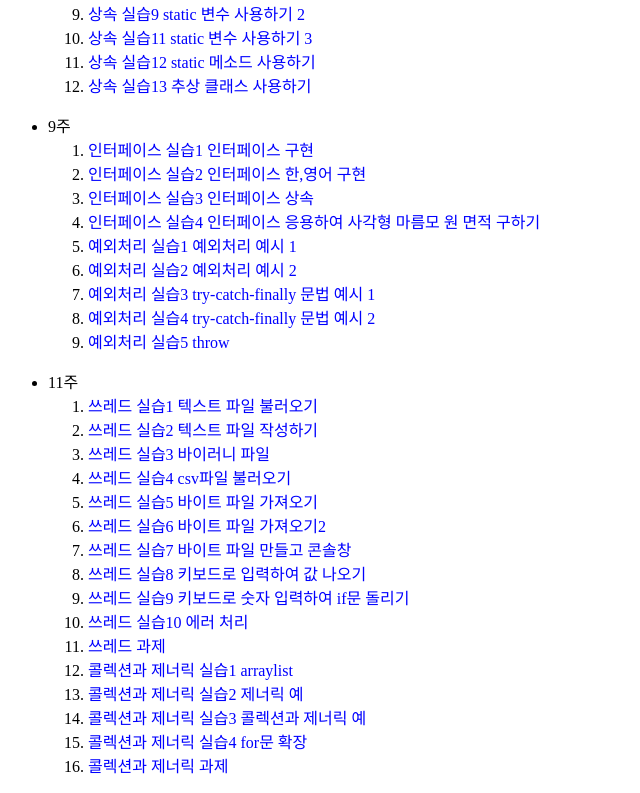
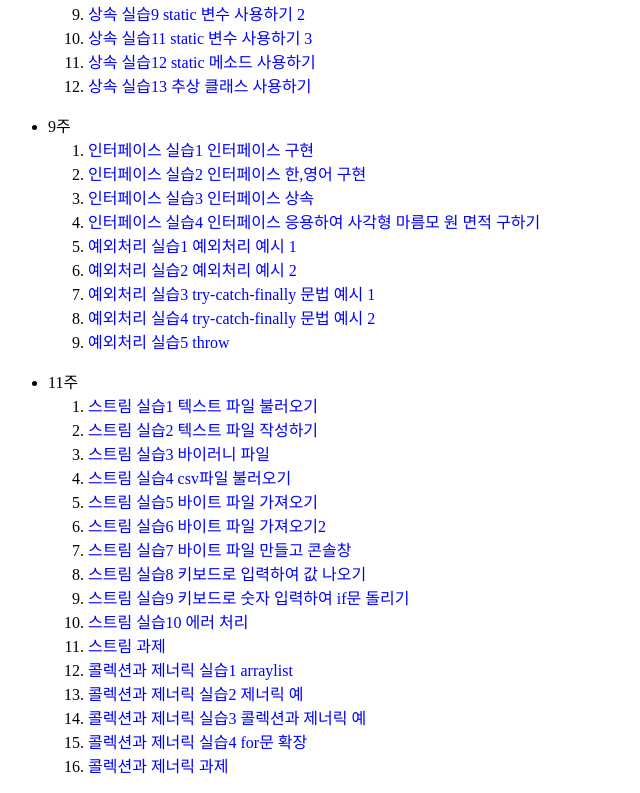
Before and after one commit to choi-ji-soon/choi-ji-soon.github.io, a plain HTML site: page week.html in a window 1280 px wide. Shown: the part 2767-3560 px from the top of the page, without its empty margins (0-640 px from the left). Drawn offline with nearby package versions, Linux system fonts and the light colour scheme.

Commit message:
Update week.html

```diff
--- a/week.html
+++ b/week.html
@@ -171,17 +171,17 @@
       <ul>
     <li id="week01">11주
     <ol type ="11">
-      <li><a href="http://choi-ji-soon.github.io/20161473(10)/11_1.html"  target="_blank">쓰레드 실습1 텍스트 파일 불러오기</a></li>
-      <li><a href="http://choi-ji-soon.github.io/20161473(10)/11_2.html"  target="_blank">쓰레드 실습2 텍스트 파일 작성하기</a></li>
-      <li><a href="http://choi-ji-soon.github.io/20161473(10)/11_3.html"  target="_blank">쓰레드 실습3 바이러니 파일</a></li>
-      <li><a href="http://choi-ji-soon.github.io/20161473(10)/11_4.html"  target="_blank">쓰레드 실습4 csv파일 불러오기 </a></li>
-      <li><a href="http://choi-ji-soon.github.io/20161473(10)/11_5.html"  target="_blank">쓰레드 실습5 바이트 파일 가져오기</a></li>
-      <li><a href="http://choi-ji-soon.github.io/20161473(10)/11_6.html"  target="_blank">쓰레드 실습6 바이트 파일 가져오기2</a></li>
-      <li><a href="http://choi-ji-soon.github.io/20161473(10)/11_7.html"  target="_blank">쓰레드 실습7 바이트 파일 만들고 콘솔창 </a></li>
-      <li><a href="http://choi-ji-soon.github.io/20161473(10)/11_8.html"  target="_blank">쓰레드 실습8 키보드로 입력하여 값 나오기</a></li>
-      <li><a href="http://choi-ji-soon.github.io/20161473(10)/11_9.html"  target="_blank">쓰레드 실습9 키보드로 숫자 입력하여 if문 돌리기</a></li>
-      <li><a href="http://choi-ji-soon.github.io/20161473(10)/11_10.html"  target="_blank">쓰레드 실습10 에러 처리</a></li>
-      <li><a href="http://choi-ji-soon.github.io/20161473(10)/11_11.html"  target="_blank">쓰레드 과제 </a></li>
+      <li><a href="http://choi-ji-soon.github.io/20161473(10)/11_1.html"  target="_blank">스트림 실습1 텍스트 파일 불러오기</a></li>
+      <li><a href="http://choi-ji-soon.github.io/20161473(10)/11_2.html"  target="_blank">스트림 실습2 텍스트 파일 작성하기</a></li>
+      <li><a href="http://choi-ji-soon.github.io/20161473(10)/11_3.html"  target="_blank">스트림 실습3 바이러니 파일</a></li>
+      <li><a href="http://choi-ji-soon.github.io/20161473(10)/11_4.html"  target="_blank">스트림 실습4 csv파일 불러오기 </a></li>
+      <li><a href="http://choi-ji-soon.github.io/20161473(10)/11_5.html"  target="_blank">스트림 실습5 바이트 파일 가져오기</a></li>
+      <li><a href="http://choi-ji-soon.github.io/20161473(10)/11_6.html"  target="_blank">스트림 실습6 바이트 파일 가져오기2</a></li>
+      <li><a href="http://choi-ji-soon.github.io/20161473(10)/11_7.html"  target="_blank">스트림 실습7 바이트 파일 만들고 콘솔창 </a></li>
+      <li><a href="http://choi-ji-soon.github.io/20161473(10)/11_8.html"  target="_blank">스트림 실습8 키보드로 입력하여 값 나오기</a></li>
+      <li><a href="http://choi-ji-soon.github.io/20161473(10)/11_9.html"  target="_blank">스트림 실습9 키보드로 숫자 입력하여 if문 돌리기</a></li>
+      <li><a href="http://choi-ji-soon.github.io/20161473(10)/11_10.html"  target="_blank">스트림 실습10 에러 처리</a></li>
+      <li><a href="http://choi-ji-soon.github.io/20161473(10)/11_11.html"  target="_blank">스트림 과제 </a></li>
       <li><a href="http://choi-ji-soon.github.io/20161473(10)/12_1.html"  target="_blank">콜렉션과 제너릭 실습1 arraylist </a></li>
       <li><a href="http://choi-ji-soon.github.io/20161473(10)/12_2.html"  target="_blank">콜렉션과 제너릭 실습2 제너릭 예</a></li>
       <li><a href="http://choi-ji-soon.github.io/20161473(10)/12_3.html"  target="_blank">콜렉션과 제너릭 실습3 콜렉션과 제너릭 예</a></li>
```
